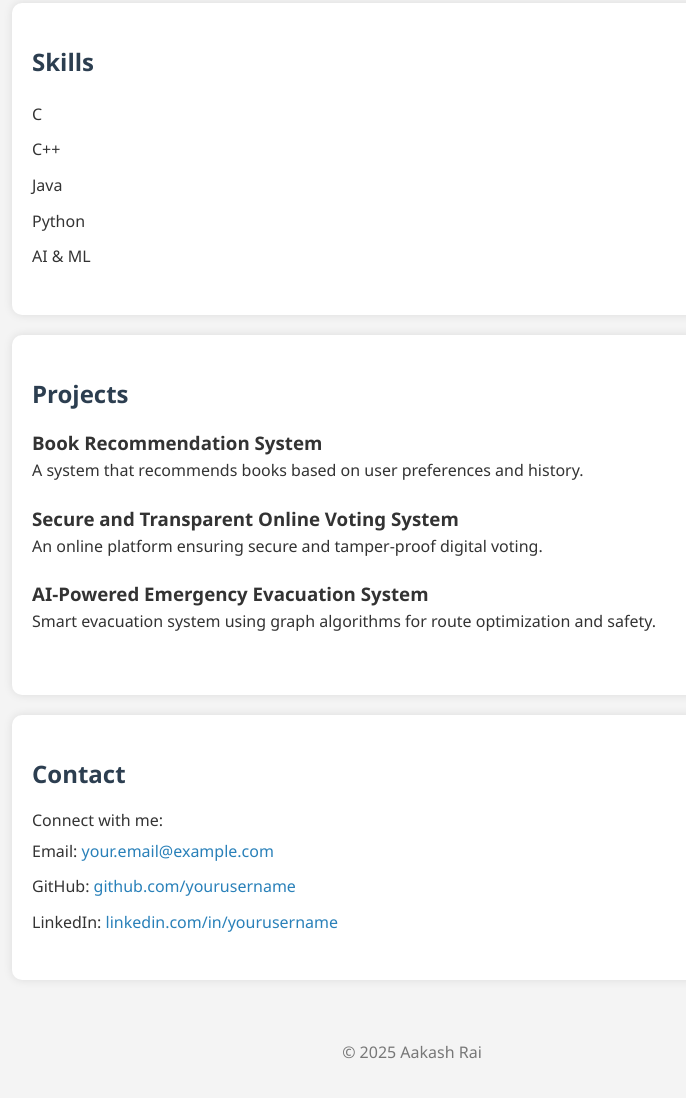
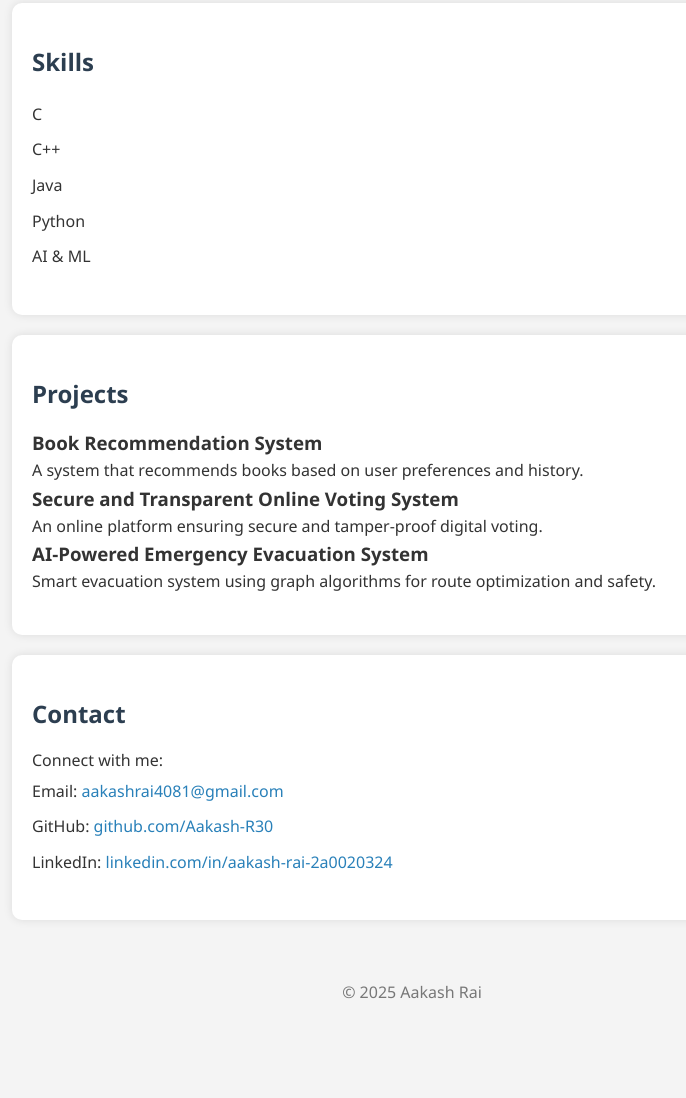
Before and after one commit to Aakash-R30/E-Portfolio, a plain HTML site: page index.html in a window 1280 px wide. Shown: the part 428-1526 px from the top of the page, without its empty margins (228-914 px from the left). After the commit the page ends 1474 px from the top, so only its background shows below. Drawn offline with Linux system fonts and the light colour scheme.

Commit message:
Update index.html

```diff
--- a/index.html
+++ b/index.html
@@ -4,6 +4,7 @@
   <meta charset="UTF-8" />
   <meta name="viewport" content="width=device-width, initial-scale=1.0" />
   <title>Aakash Rai | Portfolio</title>
+  <link href="https://fonts.googleapis.com/css2?family=Poppins:wght@400;600&display=swap" rel="stylesheet" />
   <link rel="stylesheet" href="style.css" />
 </head>
 <body>
@@ -12,12 +13,12 @@
     <p class="tagline">"Driven by curiosity, powered by purpose."</p>
   </header>
 
-  <section id="about">
+  <section id="about" class="section">
     <h2>About Me</h2>
     <p>Tech enthusiast and college student diving into AI and programming. Big fan of solving real problems with smart solutions. Always curious and up for a challenge.</p>
   </section>
 
-  <section id="skills">
+  <section id="skills" class="section">
     <h2>Skills</h2>
     <ul>
       <li>C</li>
@@ -28,29 +29,29 @@
     </ul>
   </section>
 
-  <section id="projects">
+  <section id="projects" class="section">
     <h2>Projects</h2>
-    <div class="project">
+    <div class="project-card">
       <h3>Book Recommendation System</h3>
       <p>A system that recommends books based on user preferences and history.</p>
     </div>
-    <div class="project">
+    <div class="project-card">
       <h3>Secure and Transparent Online Voting System</h3>
       <p>An online platform ensuring secure and tamper-proof digital voting.</p>
     </div>
-    <div class="project">
+    <div class="project-card">
       <h3>AI-Powered Emergency Evacuation System</h3>
       <p>Smart evacuation system using graph algorithms for route optimization and safety.</p>
     </div>
   </section>
 
-  <section id="contact">
+  <section id="contact" class="section">
     <h2>Contact</h2>
     <p>Connect with me:</p>
     <ul>
-      <li>Email: <a href="mailto:your.email@example.com">your.email@example.com</a></li>
-      <li>GitHub: <a href="https://github.com/yourusername" target="_blank">github.com/yourusername</a></li>
-      <li>LinkedIn: <a href="https://linkedin.com/in/yourusername" target="_blank">linkedin.com/in/yourusername</a></li>
+      <li>Email: <a href="mailto:aakashrai4081@gmail.com">aakashrai4081@gmail.com</a></li>
+      <li>GitHub: <a href="https://github.com/Aakash-R30" target="_blank">github.com/Aakash-R30</a></li>
+      <li>LinkedIn: <a href="https://www.linkedin.com/in/aakash-rai-2a0020324/" target="_blank">linkedin.com/in/aakash-rai-2a0020324</a></li>
     </ul>
   </section>
 
```
